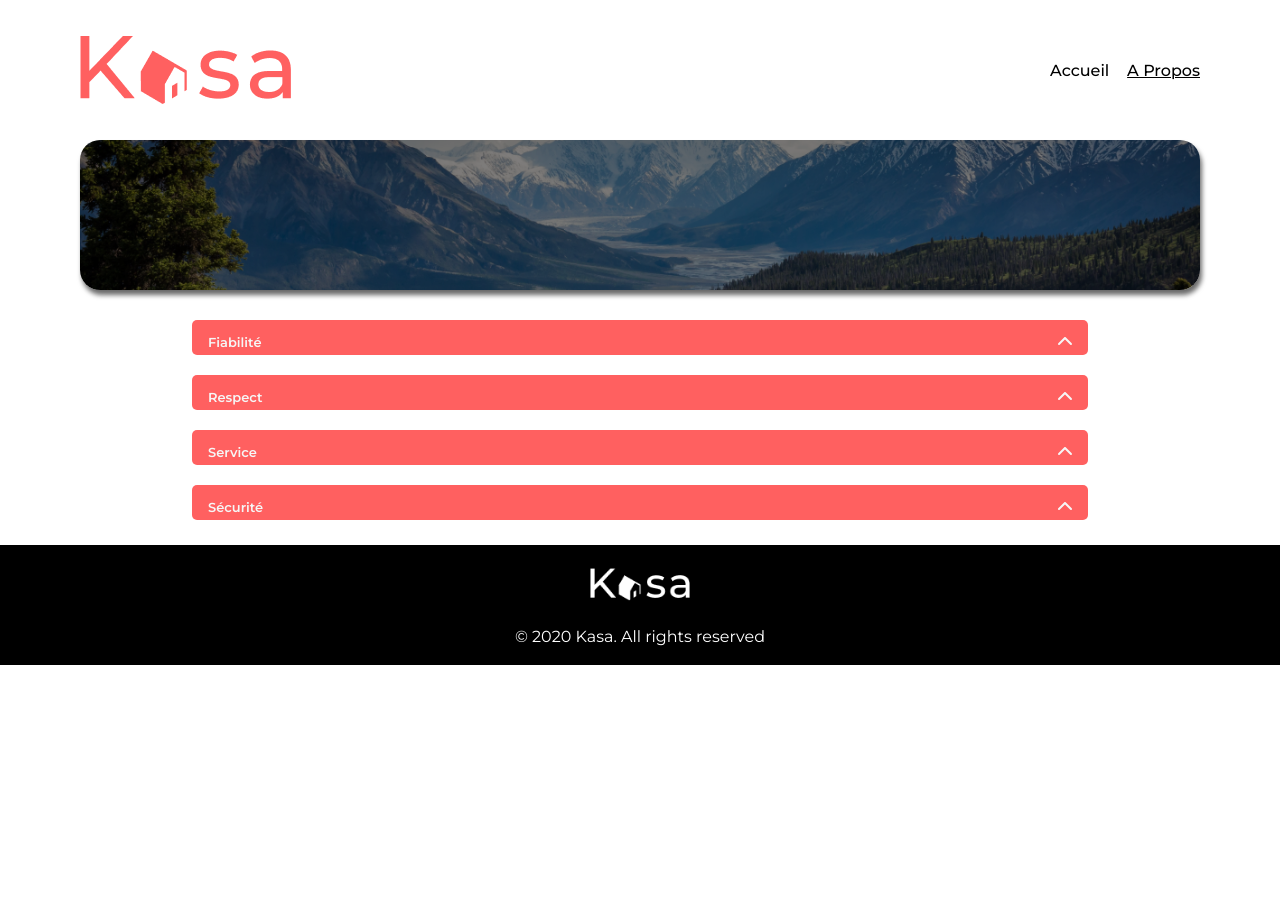
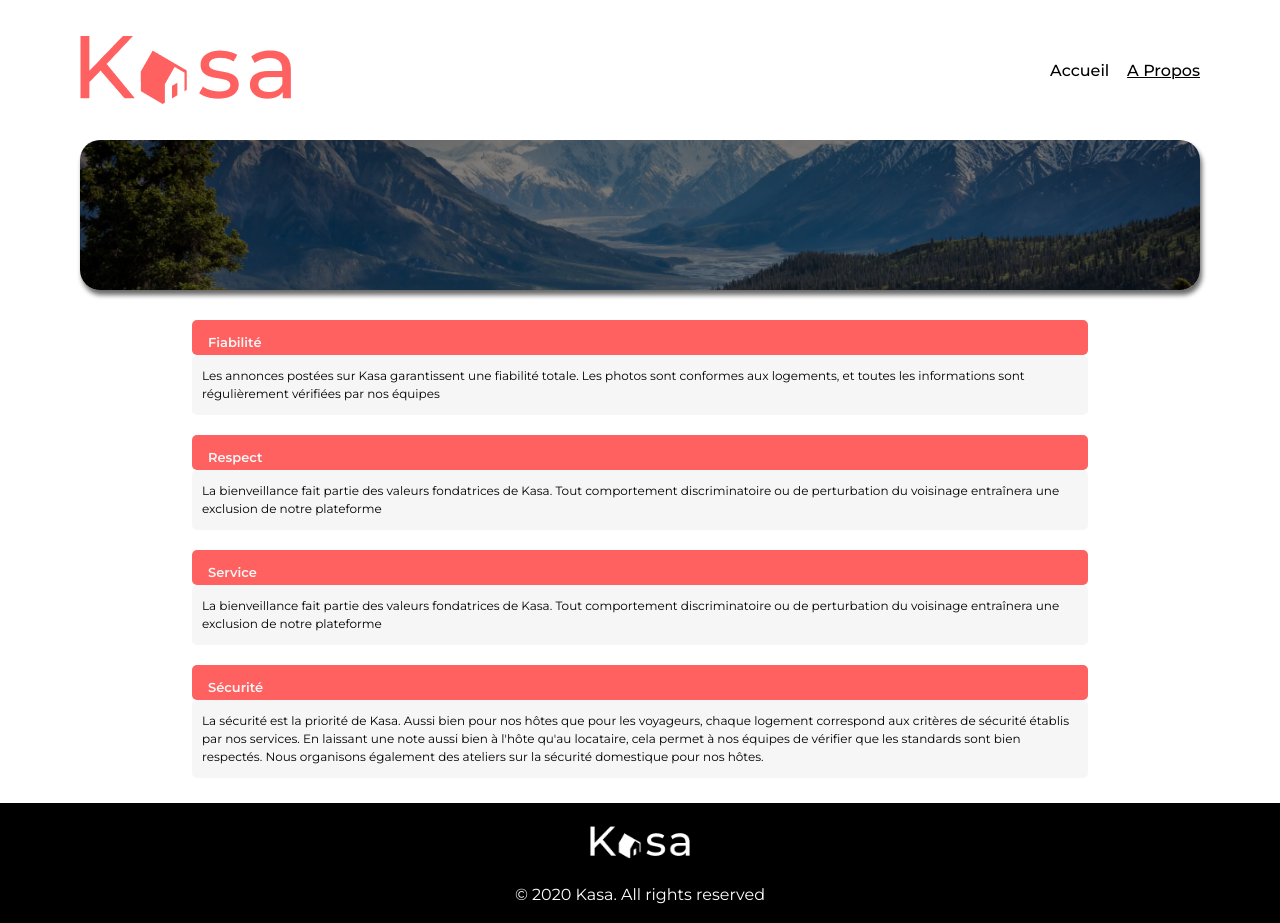
Before and after one commit to RudiDonnot/Kasa, a React (Create React App) app: page /A-propos in a window 1280 px wide. Before the commit the page ends 800 px from the top, so only its background shows below. Built offline with nearby package versions, Linux system fonts and the light colour scheme.

Commit message:
retract card test

```diff
--- a/src/components/Retractcards/retractcards.jsx
+++ b/src/components/Retractcards/retractcards.jsx
@@ -5,13 +5,12 @@ import { faChevronDown } from "@fortawesome/free-solid-svg-icons";
 import { faChevronUp } from "@fortawesome/free-solid-svg-icons";
 
 function Retractcards(props) {
-  const [open, setOpen] = useState(false);
   return (
     <div>
-      <button className="retract-top-part" onClick={() => setOpen(!open)}>
+      <button className="retract-top-part">
         <div className="retract-top-part-content">
           <p className="retract-title">{props.title}</p>
-          <FontAwesomeIcon icon={open ? faChevronDown : faChevronUp} />
+          <FontAwesomeIcon />
         </div>
       </button>
       {open && (
```
